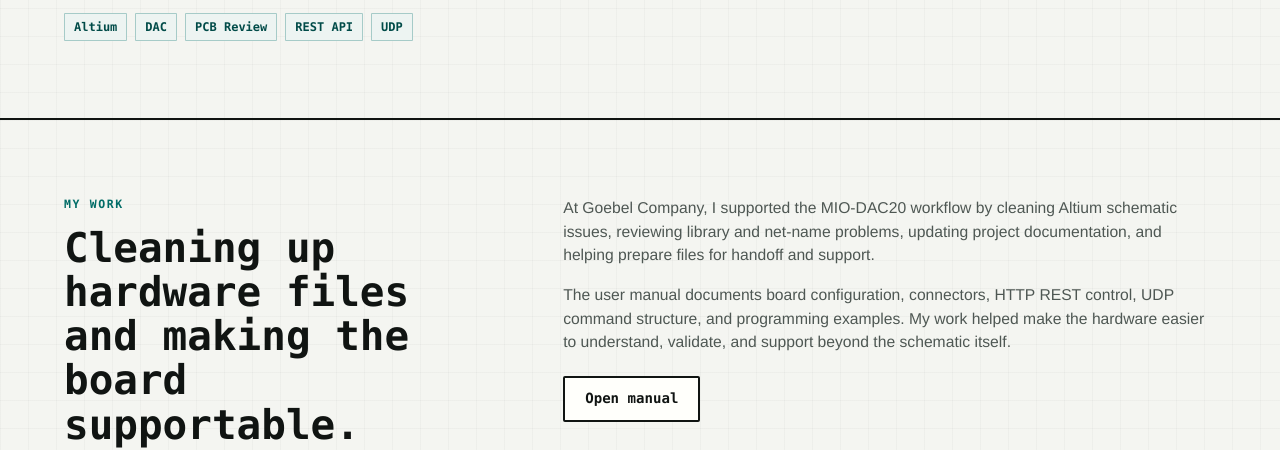
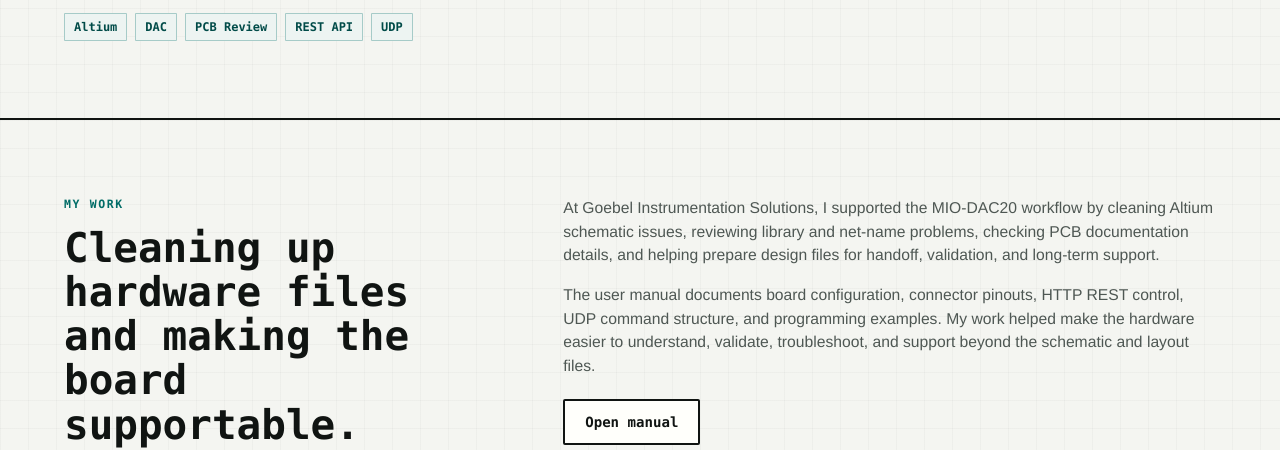
Before and after one commit to Gio-Dra/portfolio, a plain HTML site: page projects/miodac.html in a window 1280 px wide. Shown: the part 356-806 px from the top of the page. Drawn offline with Linux system fonts and the light colour scheme.

Commit message:
Update miodac.html

```diff
--- a/projects/miodac.html
+++ b/projects/miodac.html
@@ -50,16 +50,16 @@
         </div>
         <div class="case-copy">
           <p>
-            At Goebel Company, I supported the MIO-DAC20 workflow by cleaning
-            Altium schematic issues, reviewing library and net-name problems,
-            updating project documentation, and helping prepare files for
-            handoff and support.
+          At Goebel Instrumentation Solutions, I supported the MIO-DAC20 workflow by
+          cleaning Altium schematic issues, reviewing library and net-name problems,
+          checking PCB documentation details, and helping prepare design files for
+          handoff, validation, and long-term support.
           </p>
           <p>
-            The user manual documents board configuration, connectors, HTTP REST
-            control, UDP command structure, and programming examples. My work
-            helped make the hardware easier to understand, validate, and support
-            beyond the schematic itself.
+            The user manual documents board configuration, connector pinouts, HTTP REST
+            control, UDP command structure, and programming examples. My work helped
+            make the hardware easier to understand, validate, troubleshoot, and support
+            beyond the schematic and layout files.
           </p>
           <a class="button button-muted inline-button" href="../assets/miodac-user-manual.pdf" target="_blank" rel="noreferrer">Open manual</a>
         </div>
```
